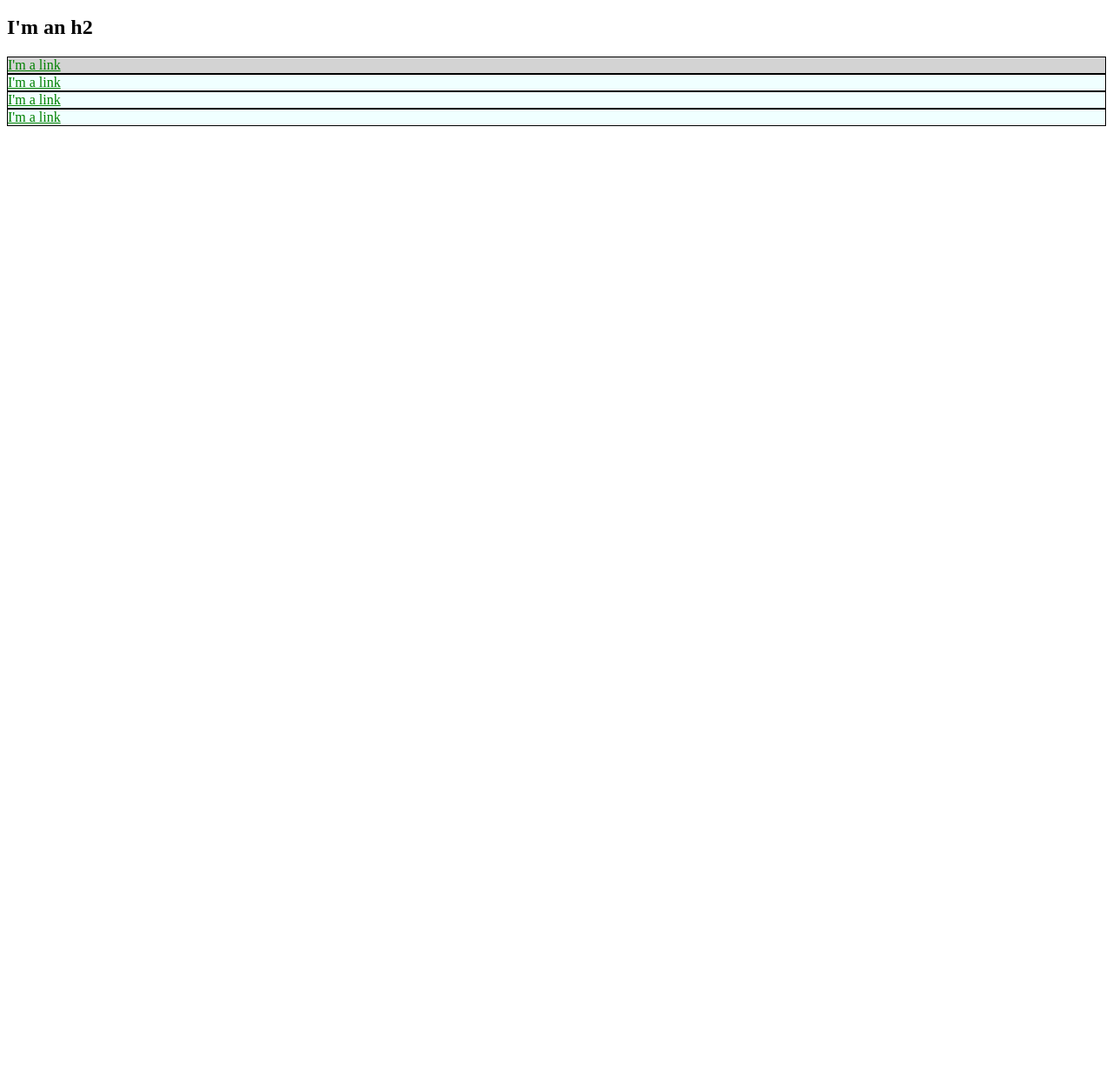
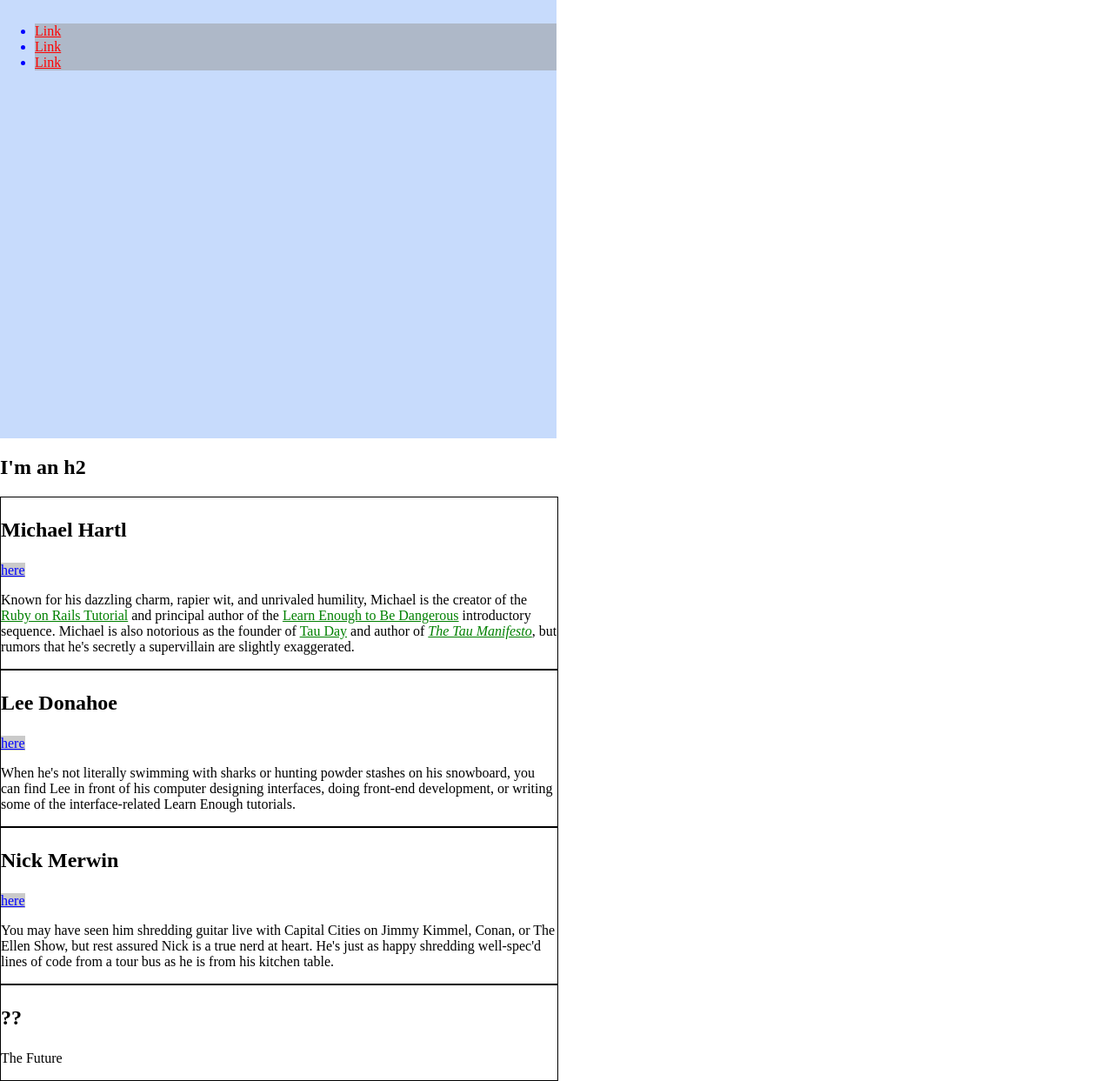
Before and after one commit to tl-b/tl-b.github.io, a plain HTML site: page index.html in a window 1280 px wide. Shown: the part 136-1379 px from the top of the page at 87% size. Before the commit the page ends 800 px from the top, so only its background shows below. Drawn offline with Linux system fonts and the light colour scheme.

Commit message:
Added hero and styling, LE 3.7

```diff
--- a/index.html
+++ b/index.html
@@ -4,53 +4,120 @@
     <title>Test Page: Don't Panic</title>
     <meta charset="utf-8">
     <style>
-      #exec-bio {
-        background-color:  lightgray;
+      /* GLOBAL STYLES */
+      a {
+        color: #f00;
+      }
+      html, body {
+        margin: 0;
+        padding: 0;
+      }
+      h1 {
+        font-size: 7vw;
+        margin-top: 0;
       }
 
+      /* HERO STYLES */
+      .full-hero {
+        background-color: #c7dbfc;
+        height: 50vw;
+        width: 50vw;
+      }
+
+      /* SOCIAL STYLES */
+      .social-link {
+        background: rgba(150, 150, 150, 0.5);
+        color: blue;
+      }
+
+     /* BIO STYLES */
+      .bio-wrapper {
+        font-size: 24px;
+      }
       .bio-box {
         border: 1px solid black;
+        font-size: 1rem;
+        width: 50%;
       }
-
-      .bio-box a {
+      .bio-box h3 {
+        font-size: 1.5em;
+      }
+      .bio-copy {
+        font-size: 1em;
+      }
+      .bio-copy a {
         color: green;
-      }
-
-      .obg {
-        border: 1px solid black;
-        background-color: orange;
-      }
-
-      .azurebg {
-        background-color: azure;
       }
     </style>
   </head>
   <body>
+    <div class="full-hero hero-home">
     <h1>I'm an h1</h1>
       <ul>
-      <li>
+        <li class="social-link">
           <a href="https://example.com/">Link</a>
        </li>
-      <li>
+        <li class="social-link">
          <a href="https://example.com/">Link</a>
        </li>
-      <li>
+        <li class="social-link">
           <a href="https://example.com/">Link</a>
         </li>
      </ul>
+    </div>
     <h2>I'm an h2</h2>
-    <div id="exec-bio" class="bio-box">
-      <a href="https://example.com/">I'm a link</a>
+  <div class="bio-wrapper">
+    <div class="bio-box">
+      <h3>Michael Hartl</h3>
+      <a href="https://twitter.com/mhartl" class="social-link">here</a>
+      <div class="bio-copy">
+      <p>
+        Known for his dazzling charm, rapier wit, and unrivaled humility,
+        Michael is the creator of the
+        <a href="https://www.railstutorial.org/">Ruby on Rails
+        Tutorial</a> and principal author of the
+        <a href="https://learnenough.com/">
+        Learn Enough to Be Dangerous</a> introductory sequence. Michael
+        is also notorious as the founder of
+        <a href="http://tauday.com/">Tau Day</a> and author of
+        <a href="http://tauday.com/tau-manifesto"><em>The Tau
+        Manifesto</em></a>, but rumors that he's secretly a supervillain
+        are slightly exaggerated.
+      </p>
       </div>
-    <div class="bio-box azurebg">
-      <a href="https://example.com/">I'm a link</a>
     </div>
-    <div class="bio-box azurebg">
-      <a href="https://example.com/">I'm a link</a>
+    <div class="bio-box">
+      <h3>Lee Donahoe</h3>
+      <a href="https://twitter.com/leedonahoe" class="social-link">here</a>
+      <div class="bio-copy">
+      <p>
+        When he's not literally swimming with sharks or hunting powder stashes on
+        his snowboard, you can find Lee in front of his computer designing
+        interfaces, doing front-end development, or writing some of the
+        interface-related Learn Enough tutorials.
+      </p>
       </div>
-    <div class="bio-box azurebg">
-      <a href="https://example.com/">I'm a link</a>
+    </div>
+    <div class="bio-box">
+      <h3>Nick Merwin</h3>
+      <a href="https://twitter.com/nickmerwin" class="social-link">here</a>
+      <div class="bio-copy">
+      <p>
+        You may have seen him shredding guitar live with Capital Cities on Jimmy
+        Kimmel, Conan, or The Ellen Show, but rest assured Nick is a true nerd at
+        heart. He's just as happy shredding well-spec'd lines of code from a tour
+        bus as he is from his kitchen table.
+      </p>
+    </div>
+  </div>
+    <div class="bio-box">
+      <h3>??</h3>
+      <div class="bio-copy">
+      <p>
+        The Future
+      </p>
+      </div>
+    </div>
   </div>
   </body>
 </html>
```
Lines whose indentation alone changed are shown as unchanged.
